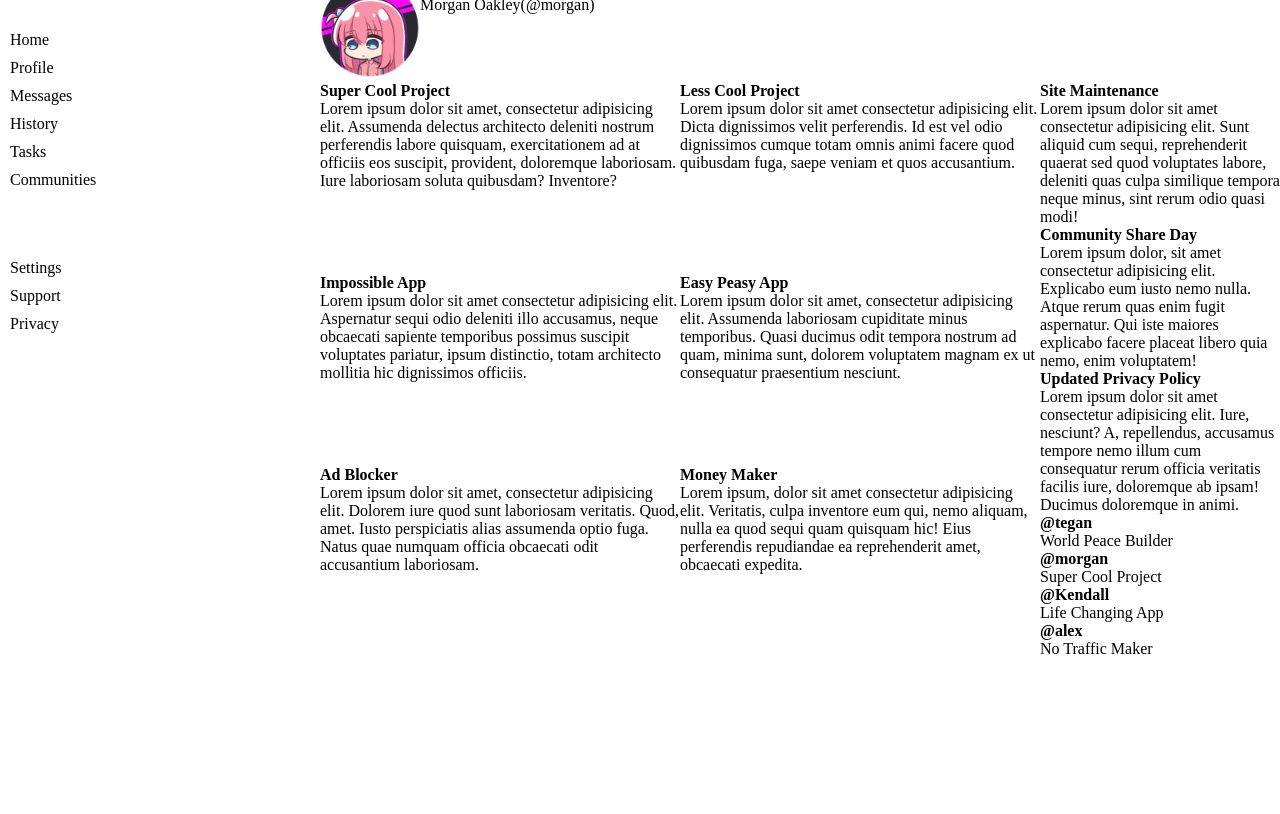
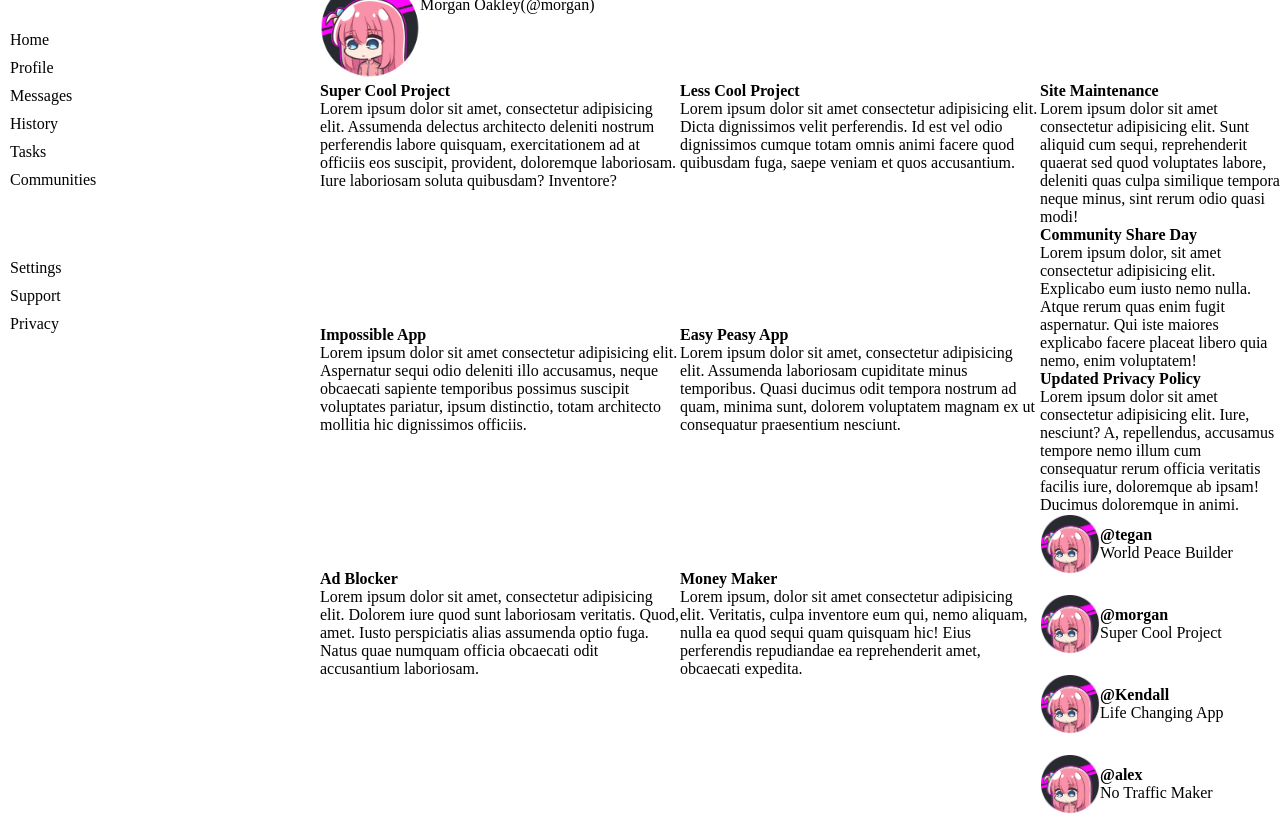
Before and after one commit to YourSM/odin-admin-dashboard, a plain HTML site: page index.html in a window 1280 px wide. Shown: the part 86-900 px from the top of the page. Before the commit the page ends 800 px from the top, so only its background shows below. Drawn offline with Linux system fonts and the light colour scheme.

Commit message:
Add trending profiles

```diff
--- a/index.html
+++ b/index.html
@@ -10,7 +10,7 @@
   <div class="container">
     <div class="header">
       <div class="search-bar"></div>
-      <div class="profile">
+      <div class="user-profile">
         <span></span>
         Morgan Oakley
       </div>
@@ -89,21 +89,33 @@
       </div>
 
       <div class="trending-projects">
-        <article>
+        <article class="trending-profiles">
+          <span></span>
+          <div class="non-user-profile">
           <h4>@tegan</h4>
           <p>World Peace Builder</p>
+        </div>
         </article>
-        <article>
+        <article class="trending-profiles">
+          <span></span>
+          <div class="non-user-profile">
             <h4>@morgan</h4>
             <p>Super Cool Project</p>
+          </div>
         </article>
-        <article>
+        <article class="trending-profiles">
+          <span></span>
+          <div class="non-user-profile">
             <h4>@Kendall</h4>
             <p>Life Changing App</p>
+          </div>
         </article>
-        <article>
+        <article class="trending-profiles">
+          <span></span>
+          <div class="non-user-profile">
             <h4>@alex</h4>
             <p>No Traffic Maker</p>
+          </div>
         </article>
       </div>
 
--- a/style.css
+++ b/style.css
@@ -41,7 +41,9 @@
 }
 
 .trending-projects {
+  display: grid;
   grid-column: 2;
+  gap: 20px;
 }
 
 .projects {
@@ -72,7 +74,7 @@
   grid-row: 1 / 3;
 }
 
-.profile > span::before {
+.user-profile > span::before {
   display: inline-block;
   content: "";
   background-image: url(./profilePictures/bocchiProfile.png);
@@ -80,3 +82,24 @@
   width: 60px;
   background-size: 100%;
 }
+
+.trending-profiles {
+  display: grid;
+  grid-template: auto 1fr / auto 1fr;
+}
+
+.trending-profiles > span {
+  display: inline-block;
+  content: "";
+  background-image: url(./profilePictures/bocchiProfile.png);
+  height: 60px;
+  width: 60px;
+  background-size: 100%;
+  grid-row: 1 / 3;
+}
+
+.non-user-profile {
+  display: grid;
+  align-self: center;
+  grid-row: 1 / 3;
+}
```
Also changed, not shown: profilePictures/smallBocchiProfile.png (added). Lines whose indentation alone changed are shown as unchanged.
